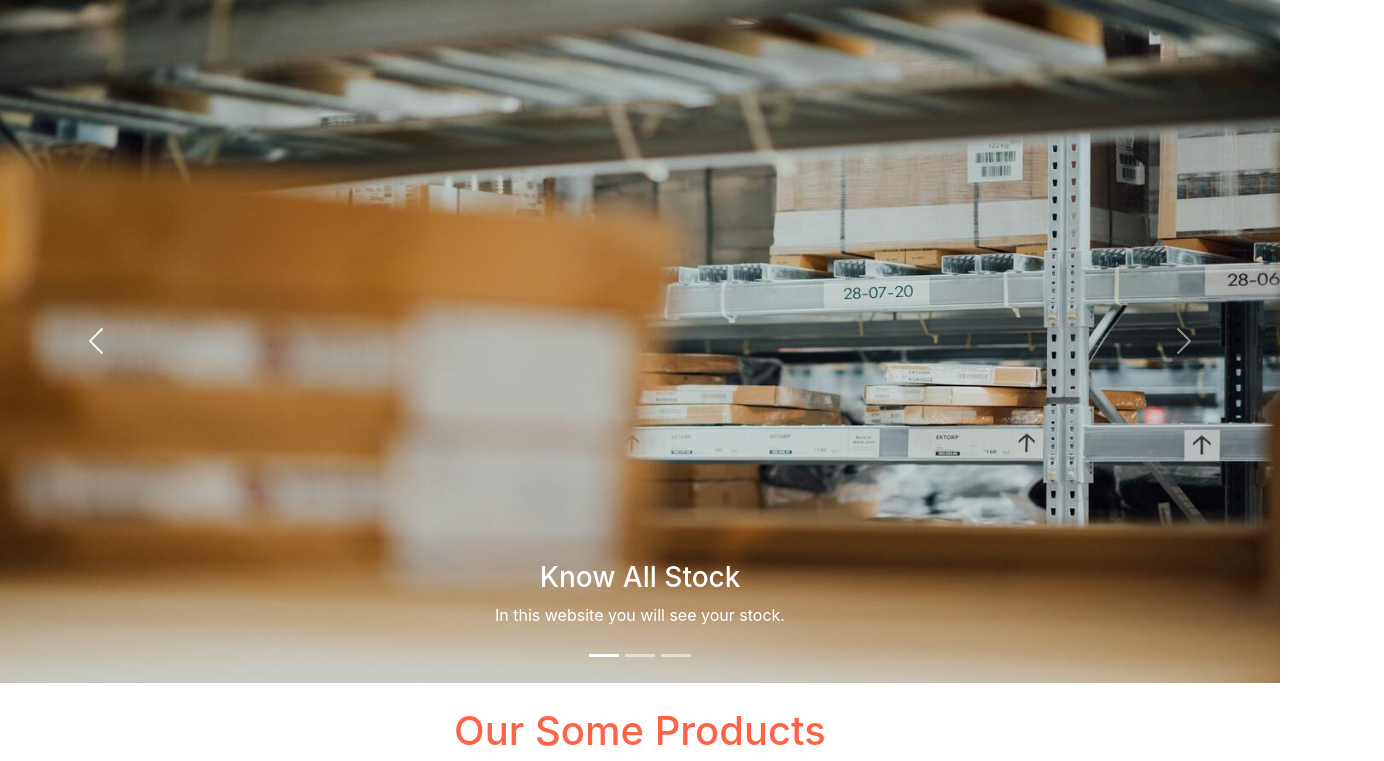
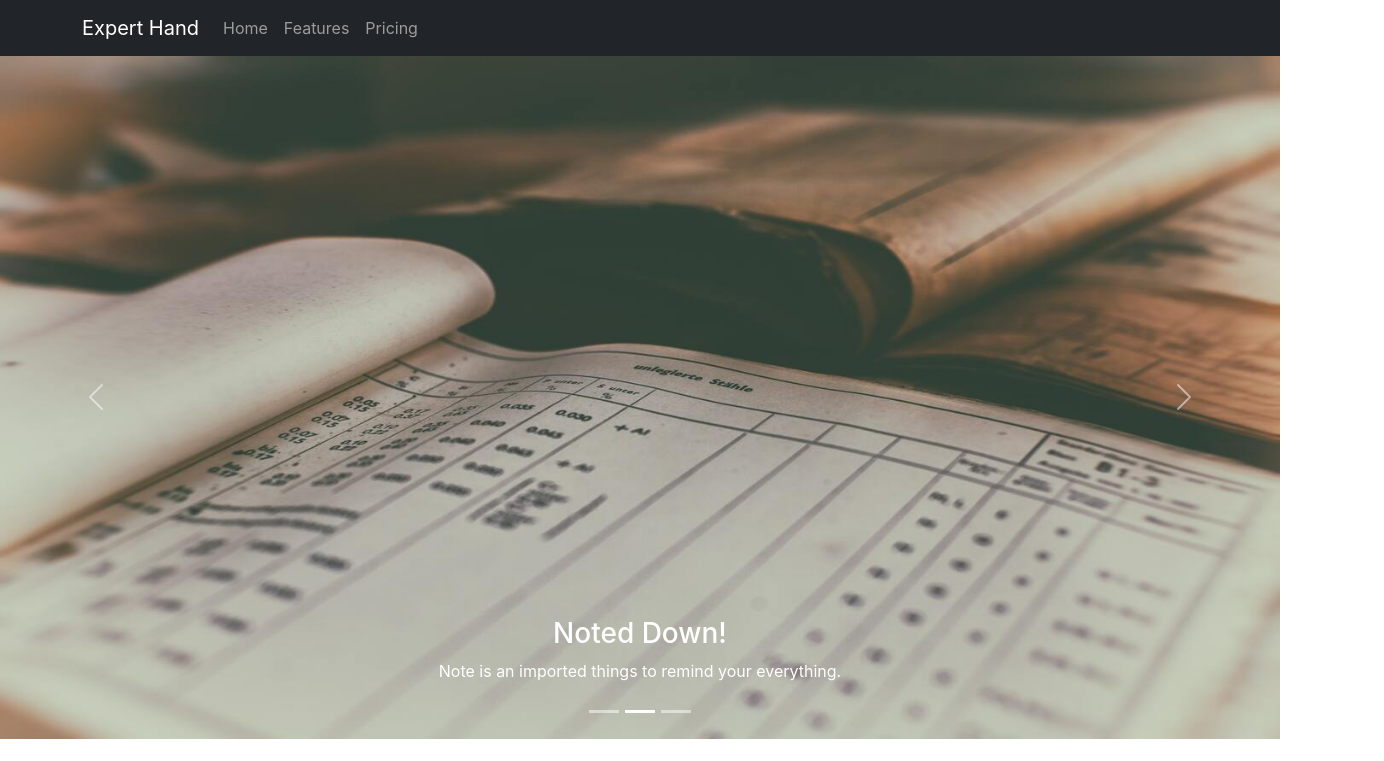
Before and after one commit to Thowhid31/warehouse-management-client-side-assignment-11, a React (Create React App) app: page / in a window 1280 px wide. Shown: the top 761 px of the page, 1384 px wide, since content can reach past the window. Built offline with nearby package versions, Linux system fonts and the light colour scheme; grey boxes are pictures that could not be loaded.

Commit message:
added resposive for experts

```diff
--- a/public/products.json
+++ b/public/products.json
@@ -35,7 +35,42 @@
         "img": "https://i.ibb.co/rpGjn40/travel-05-360x205.jpg"
     },
     {
-        "id": 5,
+        "id": 6,
+        "name": "Foreign Service",
+        "price": "from $2000",
+        "description": "Yes, I will provide you to guide you abroad also. First of all, You make sure sure budget is enough to carry me as a guide. Then let's go",
+        "img": "https://i.ibb.co/rpGjn40/travel-05-360x205.jpg"
+    },
+    {
+        "id": 7,
+        "name": "Foreign Service",
+        "price": "from $2000",
+        "description": "Yes, I will provide you to guide you abroad also. First of all, You make sure sure budget is enough to carry me as a guide. Then let's go",
+        "img": "https://i.ibb.co/rpGjn40/travel-05-360x205.jpg"
+    },
+    {
+        "id": 8,
+        "name": "Foreign Service",
+        "price": "from $2000",
+        "description": "Yes, I will provide you to guide you abroad also. First of all, You make sure sure budget is enough to carry me as a guide. Then let's go",
+        "img": "https://i.ibb.co/rpGjn40/travel-05-360x205.jpg"
+    },
+    {
+        "id": 9,
+        "name": "Foreign Service",
+        "price": "from $2000",
+        "description": "Yes, I will provide you to guide you abroad also. First of all, You make sure sure budget is enough to carry me as a guide. Then let's go",
+        "img": "https://i.ibb.co/rpGjn40/travel-05-360x205.jpg"
+    },
+    {
+        "id": 10,
+        "name": "Foreign Service",
+        "price": "from $2000",
+        "description": "Yes, I will provide you to guide you abroad also. First of all, You make sure sure budget is enough to carry me as a guide. Then let's go",
+        "img": "https://i.ibb.co/rpGjn40/travel-05-360x205.jpg"
+    },
+    {
+        "id":11,
         "name": "Foreign Service",
         "price": "from $2000",
         "description": "Yes, I will provide you to guide you abroad also. First of all, You make sure sure budget is enough to carry me as a guide. Then let's go",
@@ -49,70 +84,35 @@
         "img": "https://i.ibb.co/rpGjn40/travel-05-360x205.jpg"
     },
     {
-        "id": 5,
+        "id": 12,
         "name": "Foreign Service",
         "price": "from $2000",
         "description": "Yes, I will provide you to guide you abroad also. First of all, You make sure sure budget is enough to carry me as a guide. Then let's go",
         "img": "https://i.ibb.co/rpGjn40/travel-05-360x205.jpg"
     },
     {
-        "id": 5,
+        "id": 13,
         "name": "Foreign Service",
         "price": "from $2000",
         "description": "Yes, I will provide you to guide you abroad also. First of all, You make sure sure budget is enough to carry me as a guide. Then let's go",
         "img": "https://i.ibb.co/rpGjn40/travel-05-360x205.jpg"
     },
     {
-        "id": 5,
+        "id": 14,
         "name": "Foreign Service",
         "price": "from $2000",
         "description": "Yes, I will provide you to guide you abroad also. First of all, You make sure sure budget is enough to carry me as a guide. Then let's go",
         "img": "https://i.ibb.co/rpGjn40/travel-05-360x205.jpg"
     },
     {
-        "id": 5,
+        "id": 15,
         "name": "Foreign Service",
         "price": "from $2000",
         "description": "Yes, I will provide you to guide you abroad also. First of all, You make sure sure budget is enough to carry me as a guide. Then let's go",
         "img": "https://i.ibb.co/rpGjn40/travel-05-360x205.jpg"
     },
     {
-        "id": 5,
-        "name": "Foreign Service",
-        "price": "from $2000",
-        "description": "Yes, I will provide you to guide you abroad also. First of all, You make sure sure budget is enough to carry me as a guide. Then let's go",
-        "img": "https://i.ibb.co/rpGjn40/travel-05-360x205.jpg"
-    },
-    {
-        "id": 5,
-        "name": "Foreign Service",
-        "price": "from $2000",
-        "description": "Yes, I will provide you to guide you abroad also. First of all, You make sure sure budget is enough to carry me as a guide. Then let's go",
-        "img": "https://i.ibb.co/rpGjn40/travel-05-360x205.jpg"
-    },
-    {
-        "id": 5,
-        "name": "Foreign Service",
-        "price": "from $2000",
-        "description": "Yes, I will provide you to guide you abroad also. First of all, You make sure sure budget is enough to carry me as a guide. Then let's go",
-        "img": "https://i.ibb.co/rpGjn40/travel-05-360x205.jpg"
-    },
-    {
-        "id": 5,
-        "name": "Foreign Service",
-        "price": "from $2000",
-        "description": "Yes, I will provide you to guide you abroad also. First of all, You make sure sure budget is enough to carry me as a guide. Then let's go",
-        "img": "https://i.ibb.co/rpGjn40/travel-05-360x205.jpg"
-    },
-    {
-        "id": 5,
-        "name": "Foreign Service",
-        "price": "from $2000",
-        "description": "Yes, I will provide you to guide you abroad also. First of all, You make sure sure budget is enough to carry me as a guide. Then let's go",
-        "img": "https://i.ibb.co/rpGjn40/travel-05-360x205.jpg"
-    },
-    {
-        "id": 6,
+        "id": 16,
         "name": "Discount 2nd Book",
         "price": "from -$100",
         "description": "If you my old partner, then you can get more discount. Second, Third, Fourth and so on customer will get extra discount to book my services. So don't forgot about this section.",
--- a/src/App.js
+++ b/src/App.js
@@ -2,11 +2,13 @@ import { Route, Routes } from 'react-router-dom';
 import './App.css';
 import Home from './Pages/Home/Home';
 import Footer from './Pages/SharedPages/Footer/Footer';
+import Header from './Pages/SharedPages/Header/Header';
 
 
 function App() {
   return (
     <div className="App">
+      <Header></Header>
       <Routes>
 
         <Route path='/' element={<Home></Home>}></Route>
--- a/src/Pages/Products/Expart/Expert.css
+++ b/src/Pages/Products/Expart/Expert.css
@@ -3,8 +3,6 @@
     border-radius: 10px;
     padding-bottom: 10px;
     text-align: center;
-    height: 620px;
-    width: 620px;
     background-color: darkgreen;
     color: yellow;
     margin-right: 20px;
@@ -13,8 +11,8 @@
 
 .our-single-expert img{
 
-    width: 600px;
-    width: 400px;
+
+    height: 400px;
     border-radius: 20%;
     margin: 20px;
 }
@@ -37,10 +35,11 @@
 }
 
 .host-button:hover{
-    color: rgb(240, 252, 0);
+    color: rgb(162, 246, 255);
     background-color: rgb(144, 0, 0);
-    border: 0 solid;
+    border: 5px solid rgb(255, 255, 92);
     height: 50px;
     margin: 20px;
-    border-radius: 30px;
+    border-radius: 20px;
+
 }
--- a/src/Pages/Products/Expart/Expert.js
+++ b/src/Pages/Products/Expart/Expert.js
@@ -4,7 +4,7 @@ import './Expert.css'
 const Expert = ({expert}) => {
     const {name, img, call} = expert;
     return (
-        <div className=' all-expert-class'>
+        <div>
             <div className='our-single-expert'>
                 <img src={img} alt="" />
                 <h3>{name}</h3>
--- a/src/Pages/Products/Experts/Exparts.css
+++ b/src/Pages/Products/Experts/Exparts.css
@@ -11,8 +11,12 @@
     grid-gap: 22px;
 }
 
+.expert-all-container{
+    width: 100%;
+}
+
 /* responsive code */
-@media only screen and (max-width: 575px){
+@media only screen and (max-width: 575px) and (min-width: 100px){
     .expert-all-container{
         grid-template-columns: repeat(1, 1fr);
     }
--- a/src/Pages/Products/Products.css
+++ b/src/Pages/Products/Products.css
@@ -14,7 +14,7 @@
 }
 
 /* responsive code */
-@media only screen and (max-width: 575px){
+@media only screen and (max-width: 575px) {
     .products-container{
         grid-template-columns: repeat(1, 1fr);
     }
--- a/src/Pages/SharedPages/Header/Header.js
+++ b/src/Pages/SharedPages/Header/Header.js
@@ -0,0 +1,22 @@
+import React from 'react';
+import { Container, Nav, Navbar } from 'react-bootstrap';
+
+const Header = () => {
+    return (
+        <>
+  <Navbar bg="dark" sticky='top' variant="dark">
+    <Container>
+    <Navbar.Brand href="#home">Expert Hand</Navbar.Brand>
+    <Nav className="me-auto">
+      <Nav.Link href="#home">Home</Nav.Link>
+      <Nav.Link href="#features">Features</Nav.Link>
+      <Nav.Link href="#pricing">Pricing</Nav.Link>
+    </Nav>
+    </Container>
+  </Navbar>
+
+</>
+    );
+};
+
+export default Header;
```
